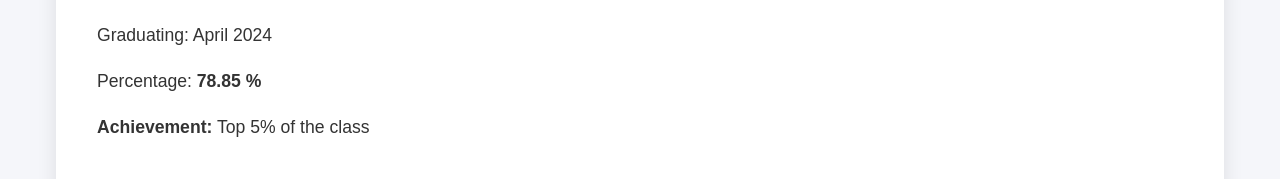
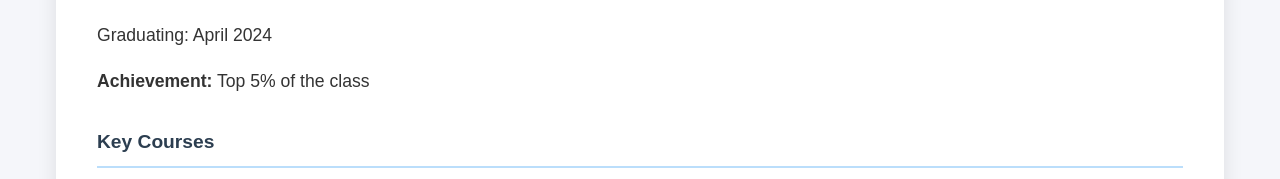
Before and after one commit to adhikariprajitraj/adhikariprajitraj.github.io, a plain HTML site: page about.html in a window 1280 px wide. Shown: the part 562-741 px from the top of the page. Drawn offline with Linux system fonts and the light colour scheme.

Commit message:
just some revamping

```diff
--- a/about.html
+++ b/about.html
@@ -56,7 +56,6 @@
                     </div>
 
                     <p>Graduating: April 2024</p>
-                    <p>Percentage: <strong>78.85 %</strong></p>
                     <p><strong>Achievement:</strong> Top 5% of the class</p>
 
                     <div class="courses">
```
